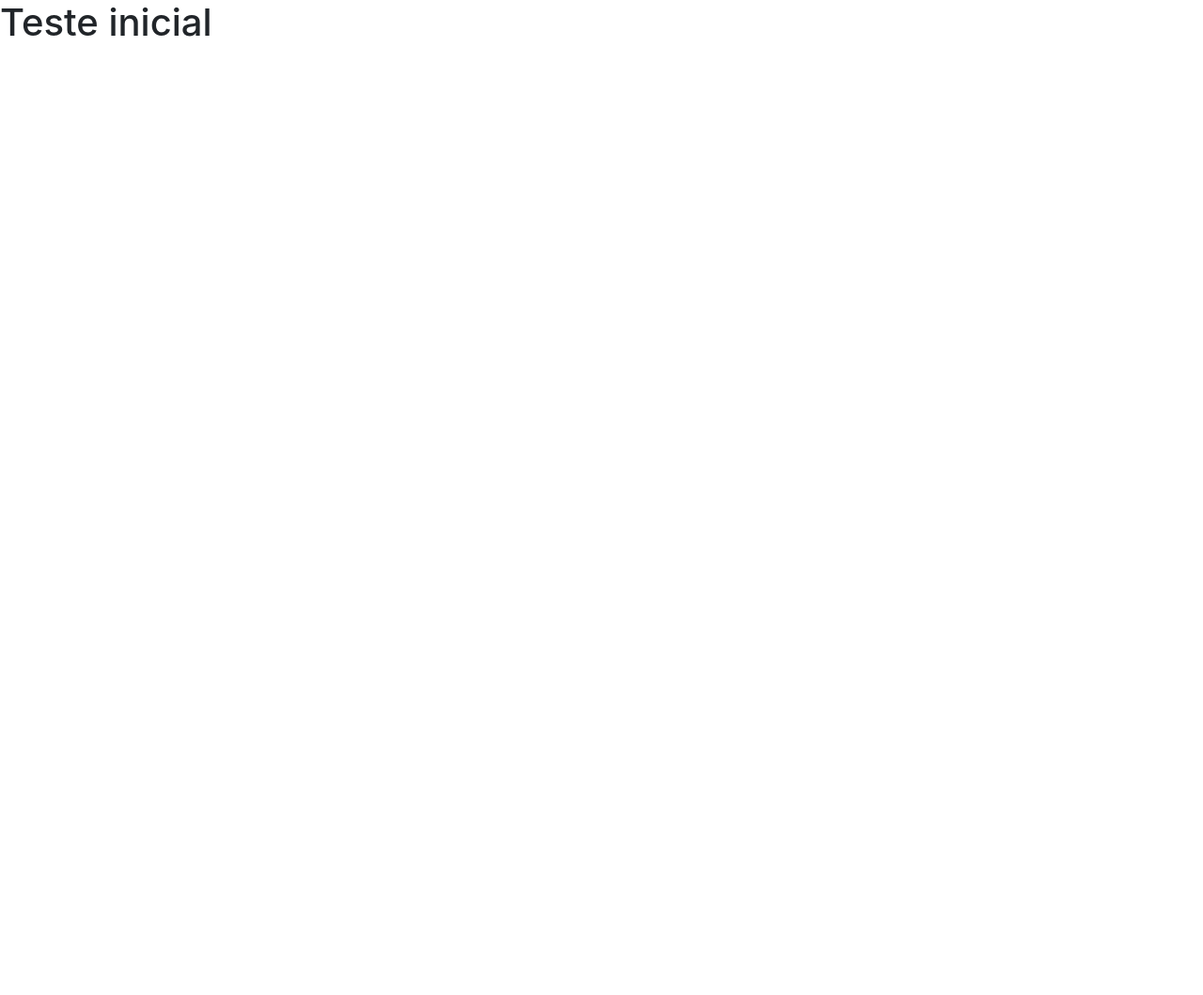
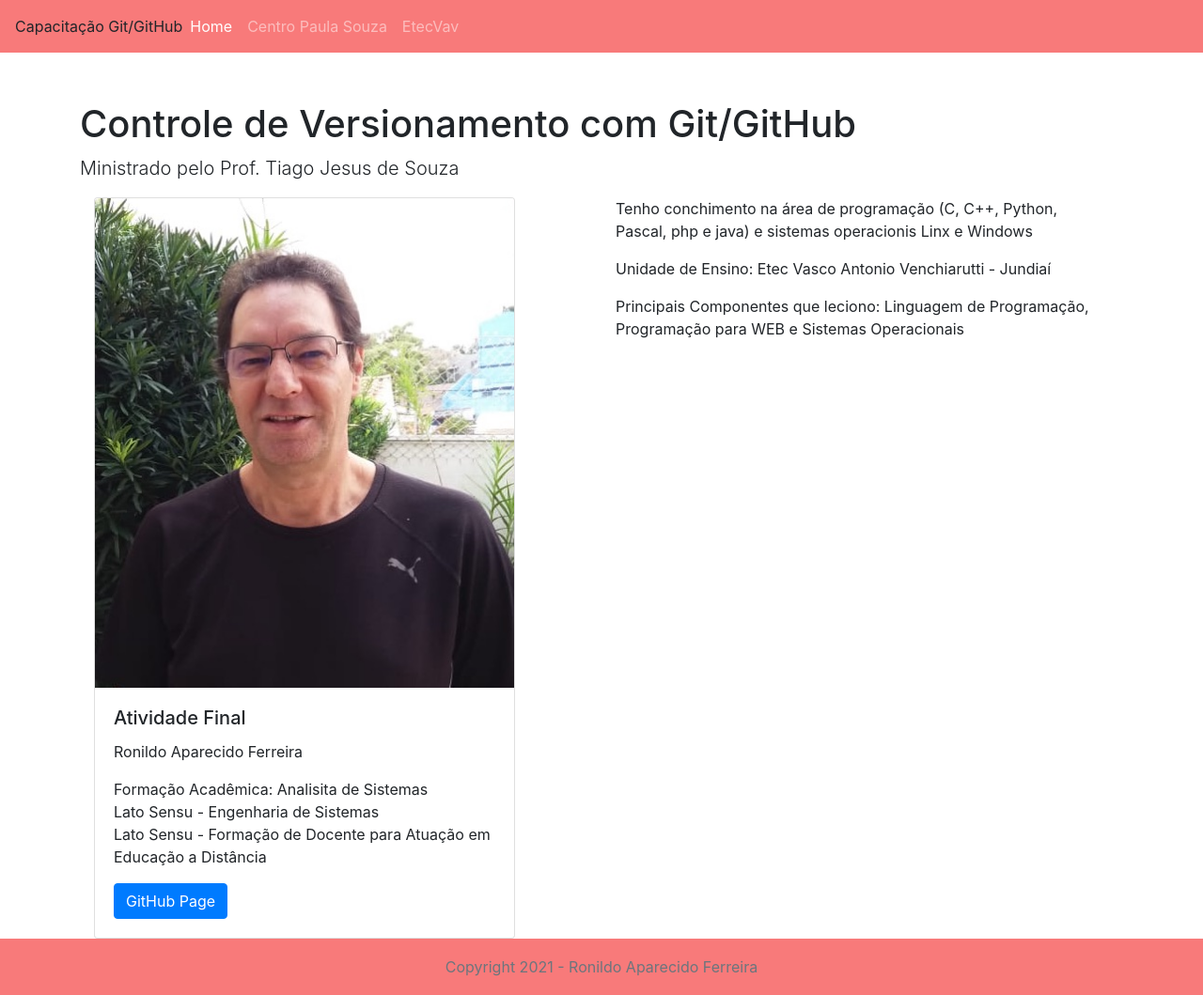
Before and after one commit to tiagosouza-cps/CapacitacaoGitAtividadeFinal, a plain HTML site: page ronildo_ferreira.html in a window 1280 px wide. Shown: the whole page at 94% size. Before the commit the page ends 800 px from the top, so only its background shows below. Drawn offline with nearby package versions, Linux system fonts and the light colour scheme.

Commit message:
Update ronildo_ferreira.html
Adicionado os dados pessoais.

```diff
--- a/ronildo_ferreira.html
+++ b/ronildo_ferreira.html
@@ -1,22 +1,147 @@
 <!DOCTYPE html>
 <html lang="pt-br">
-  <head>
+
+<head>
     <!-- Meta tags Obrigatórias -->
     <meta charset="utf-8">
     <meta name="viewport" content="width=device-width, initial-scale=1, shrink-to-fit=no">
 
     <!-- Bootstrap CSS -->
-    <link rel="stylesheet" href="https://stackpath.bootstrapcdn.com/bootstrap/4.1.3/css/bootstrap.min.css" integrity="sha384-MCw98/SFnGE8fJT3GXwEOngsV7Zt27NXFoaoApmYm81iuXoPkFOJwJ8ERdknLPMO" crossorigin="anonymous">
+    <link rel="stylesheet" href="https://stackpath.bootstrapcdn.com/bootstrap/4.1.3/css/bootstrap.min.css"
+        integrity="sha384-MCw98/SFnGE8fJT3GXwEOngsV7Zt27NXFoaoApmYm81iuXoPkFOJwJ8ERdknLPMO" crossorigin="anonymous">
 
-    <title>Ronildo Aparecido Ferreira</title>
-  </head>
-  <body>
-    <h1>Teste inicial</h1>
+
+    <title>Atividade Final - Ronildo Aparecido Ferreira</title>
+
+    <!-- Custom styles for this template -->
+    <style>
+        /* Sticky footer styles
+-------------------------------------------------- */
+        html {
+            position: relative;
+            min-height: 100%;
+        }
+
+        body {
+            /* Margin bottom by footer height */
+            margin-bottom: 60px;
+        }
+
+        .footer {
+            position: absolute;
+            bottom: 0;
+            width: 100%;
+            /* Set the fixed height of the footer here */
+            height: 60px;
+            line-height: 60px;
+            /* Vertically center the text there */
+            background-color: #f5f5f5;
+        }
+
+
+        /* Custom page CSS
+-------------------------------------------------- */
+        /* Not required for template or sticky footer method. */
+
+        body>.container {
+            padding: 60px 15px 0;
+        }
+
+        .footer>.container {
+            padding-right: 15px;
+            padding-left: 15px;
+        }
+
+        code {
+            font-size: 80%;
+        }
+    </style>
+</head>
+
+<body>
+
+    <header>
+        <!-- Fixed navbar -->
+        <nav class="navbar navbar-expand-md navbar-dark fixed-top" style="background-color: rgba(248, 120, 120, 0.986);>
+        <a class=" navbar-brand" href="#">Capacitação Git/GitHub</a>
+            <button class="navbar-toggler" type="button" data-toggle="collapse" data-target="#navbarCollapse"
+                aria-controls="navbarCollapse" aria-expanded="false" aria-label="Toggle navigation">
+                <span class="navbar-toggler-icon"></span>
+            </button>
+            <div class="collapse navbar-collapse" id="navbarCollapse">
+                <ul class="navbar-nav mr-auto">
+                    <li class="nav-item active">
+                        <a class="nav-link" href="index.html">Home <span class="sr-only">(current)</span></a>
+                    </li>
+                    <li class="nav-item">
+                        <a class="nav-link" href="https://www.cps.sp.gov.br/">Centro Paula Souza</a>
+                    </li>
+                    <li class="nav-item">
+                        <a class="nav-link" href="https://etevav.com.br/">EtecVav</a>
+                    </li>
+                </ul>
+
+            </div>
+        </nav>
+    </header>
+
+    <!-- Begin page content -->
+    <main role="main" class="container">
+        <h1 class="mt-5">Controle de Versionamento com Git/GitHub</h1>
+        <p class="lead">Ministrado pelo Prof. Tiago Jesus de Souza</p>
+        <div class="container">
+            <div class="row">
+                <div class="col-6">
+                    <div class="card" style="width: 28rem;">
+                        <img class="card-img-top" src="imagens/FotoRonildoFerreira.jpeg"
+                            alt="Ronildo Aparecido Ferreira">
+                        <div class="card-body">
+                            <h5 class="card-title">Atividade Final</h5>
+                            <p class="card-text">Ronildo Aparecido Ferreira</p>
+                            <p class="card-text">Formação Acadêmica: Analisita de Sistemas<br>
+                                Lato Sensu - Engenharia de Sistemas <br>
+                                Lato Sensu - Formação de Docente para Atuação em Educação a Distância
+                            </p>
+                            <a href="https://ronildo-ferreira.github.io/CapacitacaoGit/" class="btn btn-primary">GitHub
+                                Page</a>
+                        </div>
+                    </div>
+
+                </div>
+                <div class="col-sm">
+                    <p class="card-text">Tenho conchimento na área de programação (C, C++, Python, Pascal, php e java) e
+                        sistemas
+                        operacionis Linx e Windows </p>
+                    <p class="card-text">Unidade de Ensino: Etec Vasco Antonio Venchiarutti - Jundiaí</p>
+                    <p class="card-text">Principais Componentes que leciono: Linguagem de Programação, Programação para
+                        WEB e
+                        Sistemas Operacionais</p>
+
+
+                </div>
+
+            </div>
+        </div>
+
+    </main>
+
+    <footer class="footer text-center" style="background-color: rgba(248, 120, 120, 0.986);">
+        <div class="container">
+            <span class="text-muted">Copyright 2021 - Ronildo Aparecido Ferreira</span>
+        </div>
+    </footer>
 
     <!-- JavaScript (Opcional) -->
     <!-- jQuery primeiro, depois Popper.js, depois Bootstrap JS -->
-    <script src="https://code.jquery.com/jquery-3.3.1.slim.min.js" integrity="sha384-q8i/X+965DzO0rT7abK41JStQIAqVgRVzpbzo5smXKp4YfRvH+8abtTE1Pi6jizo" crossorigin="anonymous"></script>
-    <script src="https://cdnjs.cloudflare.com/ajax/libs/popper.js/1.14.3/umd/popper.min.js" integrity="sha384-ZMP7rVo3mIykV+2+9J3UJ46jBk0WLaUAdn689aCwoqbBJiSnjAK/l8WvCWPIPm49" crossorigin="anonymous"></script>
-    <script src="https://stackpath.bootstrapcdn.com/bootstrap/4.1.3/js/bootstrap.min.js" integrity="sha384-ChfqqxuZUCnJSK3+MXmPNIyE6ZbWh2IMqE241rYiqJxyMiZ6OW/JmZQ5stwEULTy" crossorigin="anonymous"></script>
-  </body>
+    <script src="https://code.jquery.com/jquery-3.3.1.slim.min.js"
+        integrity="sha384-q8i/X+965DzO0rT7abK41JStQIAqVgRVzpbzo5smXKp4YfRvH+8abtTE1Pi6jizo"
+        crossorigin="anonymous"></script>
+    <script src="https://cdnjs.cloudflare.com/ajax/libs/popper.js/1.14.3/umd/popper.min.js"
+        integrity="sha384-ZMP7rVo3mIykV+2+9J3UJ46jBk0WLaUAdn689aCwoqbBJiSnjAK/l8WvCWPIPm49"
+        crossorigin="anonymous"></script>
+    <script src="https://stackpath.bootstrapcdn.com/bootstrap/4.1.3/js/bootstrap.min.js"
+        integrity="sha384-ChfqqxuZUCnJSK3+MXmPNIyE6ZbWh2IMqE241rYiqJxyMiZ6OW/JmZQ5stwEULTy"
+        crossorigin="anonymous"></script>
+</body>
+
 </html>
```
